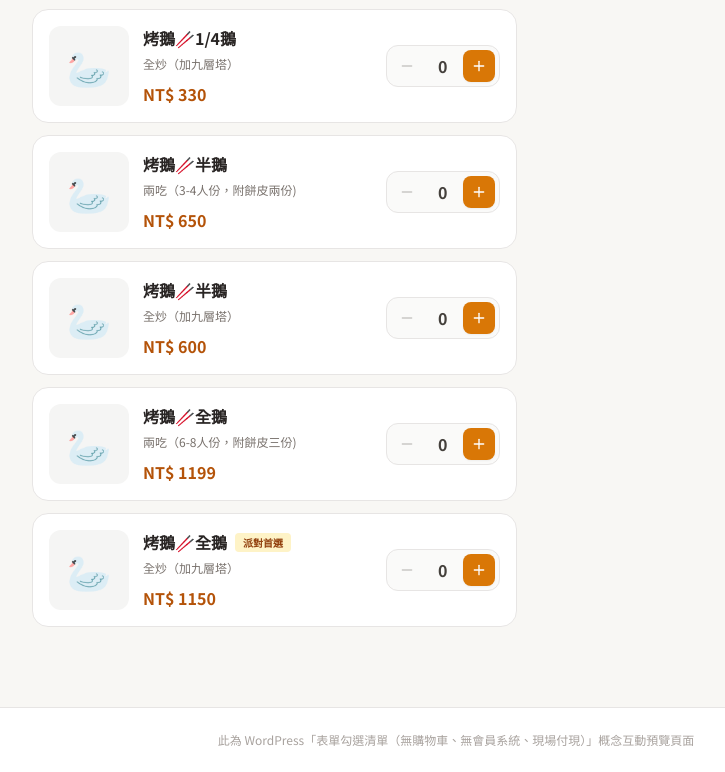
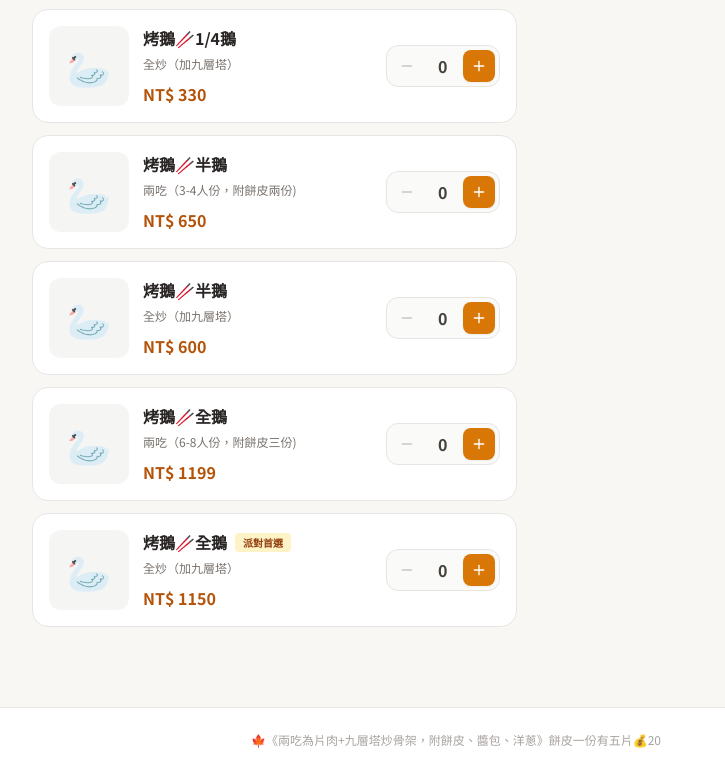
Before and after one commit to leikai0205/test, a plain HTML site: page index.html in a window 1280 px wide. Shown: the part 1335-2107 px from the top of the page, without its empty margins (184-909 px from the left). Drawn offline with nearby package versions, Linux system fonts and the light colour scheme.

Commit message:
Update index.html

```diff
--- a/index.html
+++ b/index.html
@@ -342,7 +342,7 @@
 
     <!-- 頁尾 -->
     <footer class="no-print bg-white border-t border-stone-200 mt-12 py-6 text-center text-xs text-stone-400">
-        <p>此為 WordPress「表單勾選清單（無購物車、無會員系統、現場付現）」概念互動預覽頁面</p>
+        <p>🍁《兩吃為片肉+九層塔炒骨架，附餅皮、醬包、洋蔥》餅皮一份有五片💰20</p>
     </footer>
 
     <!-- JavaScript 邏輯 -->
```
